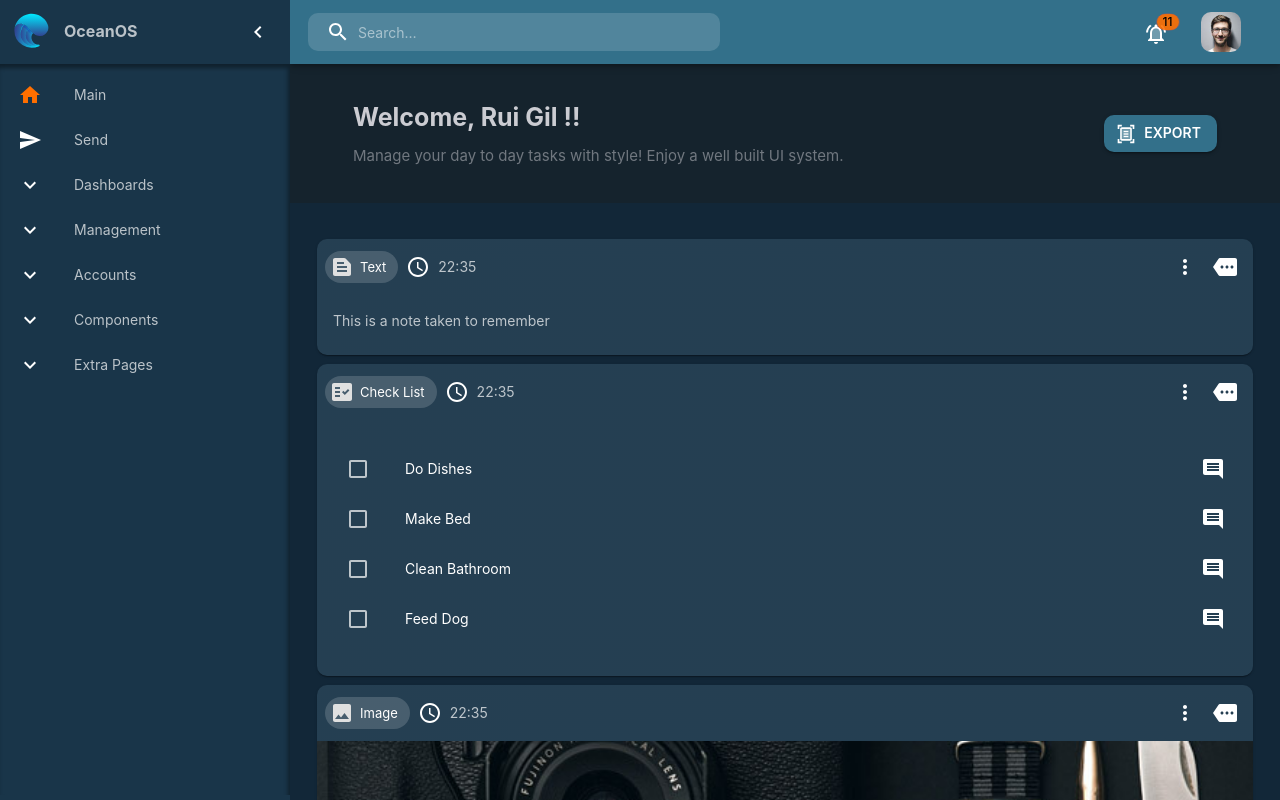
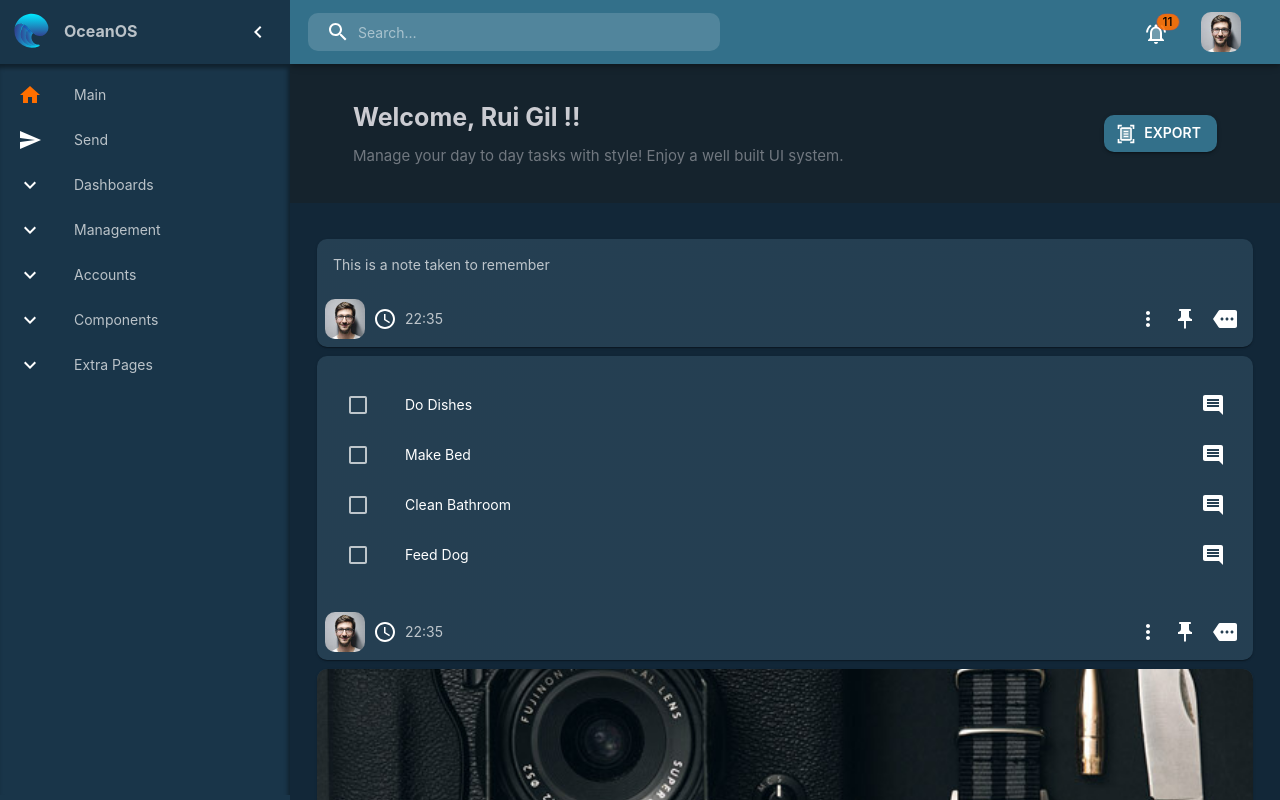
Before and after one commit to ocean-os-org/ocean-os, a React (Vite) app in the folder packages/oos-local-webui/: page /home in a window 1280 px wide. Shown: the top 800 px of the page. Built offline with nearby package versions, Linux system fonts and the light colour scheme.

Commit message:
refactoring drop

```diff
--- a/packages/oos-local-webui/package.json
+++ b/packages/oos-local-webui/package.json
@@ -4,7 +4,7 @@
   "version": "1.0.0",
   "type": "module",
   "scripts": {
-    "start": "vite --port 7070 --open",
+    "start": "vite --host --port 7070",
     "build": "tsc --noEmit && vite build",
     "preview": "vite preview --port 8080 --open"
   },
--- /dev/null
+++ b/packages/oos-local-webui/src/components/Drop/DropMenu.tsx
@@ -0,0 +1,86 @@
+import Delete from "@mui/icons-material/Delete";
+import IconButton from "@mui/material/IconButton";
+import ListItemIcon from "@mui/material/ListItemIcon";
+import Menu from "@mui/material/Menu";
+import MenuItem from "@mui/material/MenuItem";
+import Typography from "@mui/material/Typography"
+import { useState } from "react";
+import { DropProps } from '../../contexts/DropsContext';
+import MoreVertIcon from '@mui/icons-material/MoreVert';
+import { Edit, MoreVert } from "@mui/icons-material";
+
+const DropMenu = ({ drop }: DropProps) => {
+    const [anchorEl, setAnchorEl] = useState<null | HTMLElement>(null);
+    const open = Boolean(anchorEl);
+    const handleClick = (event: React.MouseEvent<HTMLElement>) => {
+      setAnchorEl(event.currentTarget);
+    };
+    const handleClose = () => {
+      setAnchorEl(null);
+    };
+
+    return  (
+        <>
+            <IconButton
+                onClick={handleClick}
+                size="small"
+                sx={{ ml: 2 }}
+                aria-controls={open ? 'account-menu' : undefined}
+                aria-haspopup="true"
+                aria-expanded={open ? 'true' : undefined}
+            >
+                <MoreVert />
+            </IconButton>
+            <Menu
+                anchorEl={anchorEl}
+                id="account-menu"
+                open={open}
+                onClose={handleClose}
+                onClick={handleClose}
+                PaperProps={{
+                elevation: 0,
+                sx: {
+                    overflow: 'visible',
+                    filter: 'drop-shadow(0px 2px 8px rgba(0,0,0,0.32))',
+                    mt: 1.5,
+                    '& .MuiAvatar-root': {
+                    width: 32,
+                    height: 32,
+                    ml: -0.5,
+                    mr: 1,
+                    },
+                    '&:before': {
+                    content: '""',
+                    display: 'block',
+                    position: 'absolute',
+                    top: 0,
+                    right: 14,
+                    width: 10,
+                    height: 10,
+                    bgcolor: 'background.paper',
+                    transform: 'translateY(-50%) rotate(45deg)',
+                    zIndex: 0,
+                    },
+                },
+                }}
+                transformOrigin={{ horizontal: 'right', vertical: 'top' }}
+                anchorOrigin={{ horizontal: 'right', vertical: 'bottom' }}
+            >
+                <MenuItem onClick={handleClose}>
+                    <ListItemIcon>
+                        <Delete fontSize="small" />
+                    </ListItemIcon>
+                    Delete
+                </MenuItem>
+                <MenuItem onClick={handleClose}>
+                    <ListItemIcon>
+                        <Edit fontSize="small" />
+                    </ListItemIcon>
+                    Edit
+                </MenuItem>
+            </Menu>
+    </>
+    )
+}
+
+export default DropMenu;
--- a/packages/oos-local-webui/src/components/Drop/index.tsx
+++ b/packages/oos-local-webui/src/components/Drop/index.tsx
@@ -6,7 +6,7 @@ import Chip from "@mui/material/Chip";
 import Collapse from "@mui/material/Collapse";
 import IconButton, { IconButtonProps } from "@mui/material/IconButton";
 import Typography from "@mui/material/Typography";
-import MoreVertIcon from '@mui/icons-material/MoreVert';
+
 import ScheduleIcon from '@mui/icons-material/Schedule';
 import ImageIcon from '@mui/icons-material/Image';
 import AutorenewIcon from '@mui/icons-material/Autorenew';
@@ -20,7 +20,7 @@ import CommitIcon from '@mui/icons-material/Commit';
 import TextSnippetIcon from '@mui/icons-material/TextSnippet';
 import ErrorIcon from '@mui/icons-material/Error';
 import { styled } from "@mui/material/styles";
-import { ComponentPropsWithoutRef, ElementType, PropsWithChildren, useState } from "react";
+import { ComponentPropsWithoutRef, ElementType, Fragment, PropsWithChildren, useState } from "react";
 import Avatar from "@mui/material/Avatar";
 import FactCheckIcon from '@mui/icons-material/FactCheck';
 import CardMedia from "@mui/material/CardMedia";
@@ -28,7 +28,10 @@ import CardMedia from "@mui/material/CardMedia";
 import DropText from './DropText';
 import DropCheckList from './DropCheckList';
 import DropImage from './DropImage';
-import {TDrop, DropProps } from '../../contexts/DropsContext';
+import {TDrop, DropProps, TMeta } from '../../contexts/DropsContext';
+import PushPinIcon from '@mui/icons-material/PushPin';
+
+import DropMenu from "./DropMenu";
 
 interface ExpandMoreProps extends IconButtonProps {
     expand: boolean;
@@ -48,12 +51,14 @@ const ExpandMore = styled((props: ExpandMoreProps) => {
 type AsProps<T extends ElementType> = {
     as?: T;
 }
+
 type PropsToOmit<T extends ElementType, P> = keyof (AsProps<T> & P)
 type PolyProps<T extends ElementType, Props = {}> = PropsWithChildren<AsProps<T> & Props> & Omit<ComponentPropsWithoutRef<T>, PropsToOmit<T,Props>>
 
 
 const Drop = ({ drop, ...restProps }: DropProps ) => {
     const [expanded, setExpanded] = useState(false);
+
 
     const dropType = (v:TDrop) => v.metas.find( i => i.key == 'type')?.value || '';
 
@@ -74,43 +79,63 @@ const Drop = ({ drop, ...restProps }: DropProps ) => {
 
     const MetaType = ({ type }:{ type: string }) => {
         switch(type){
-            case 'text': return <Chip label="Text"  icon={<TextSnippetIcon />}/>;
-            case 'checklist': return <Chip label="Check List"  icon={<FactCheckIcon />}/>;
-            case 'image': return <Chip label="Image"  icon={<ImageIcon />}/>;
-            default: return <Chip label="Unrecognized Type"  icon={<ErrorIcon />}/>;
+            case 'text': return <Chip size="small" label="Text"  icon={<TextSnippetIcon />}/>;
+            case 'checklist': return <Chip size="small" label="Check List"  icon={<FactCheckIcon />}/>;
+            case 'image': return <Chip size="small" label="Image"  icon={<ImageIcon />}/>;
+            default: return <Chip size="small" label="Unrecognized Type"  icon={<ErrorIcon />}/>;
         }
     }
 
-    const metas = () => {
-
-      return drop.metas.map( m => {
+    const Metas = () => {
+      return drop.metas.map( (m,i) => {
+        const meta = (m:TMeta) => {
             switch (m.key) {
                 case 'type': return <MetaType type={m.value}/>;
-          case 'label' : return <Chip label={m.value} color="secondary" icon={<LocalOfferIcon />} />
-          case 'extension': return <Chip color="warning" label={m.value} icon={<ExtensionIcon />}/>;
-          case 'person': return <Chip color="info" label={m.value} avatar={<Avatar  src="/assets/images/avatars/1.jpg" />} />
-          case 'public': return <Chip color="info" label={m.value} icon={<RssFeedIcon />} />
-          case 'group' : return <Chip label={m.value} color="primary" icon={<CollectionsBookmarkIcon />} />
-          case 'dapp' : return <Chip label={m.value} color="error" icon={<CommitIcon />} />
-          default: return <Chip label="Unrecognized Meta"  icon={<ErrorIcon />}/>;
+                case 'label' : return <Chip size="small" label={m.value} color="secondary" icon={<LocalOfferIcon />} />
+                case 'extension': return <Chip size="small"  color="warning" label={m.value} icon={<ExtensionIcon />}/>;
+                case 'person': return <Chip size="small"  color="info" label={m.value} avatar={<Avatar  src="/assets/images/avatars/1.jpg" />} />
+                case 'public': return <Chip size="small"  color="info" label={m.value} icon={<RssFeedIcon />} />
+                case 'group' : return <Chip size="small" label={m.value} color="primary" icon={<CollectionsBookmarkIcon />} />
+                case 'dapp' : return <Chip size="small" label={m.value} color="error" icon={<CommitIcon />} />
+                default: return <Chip size="small" label="Unrecognized Meta"  icon={<ErrorIcon />}/>;
               }
+        }
+        return <Fragment key={i}>{meta(m)}</Fragment>
       })
-
     }
 
     return (
         <Card sx={{marginBottom: 1}}>
+            {   isImage &&
+                <CardMedia
+                    sx={{
+                    height: 0,
+                    paddingTop: '56.25%' // 16:9
+                    }}
+                    image={drop.content.src}
+                    title="Travel Gear"
+                />
+            }
+            <CardContent>
+                <DropType {...restProps} />
+            </CardContent>
             <CardActions disableSpacing>
-          <MetaType type={dropType(drop)}/>
+                <Avatar variant="rounded" src="/assets/images/avatars/4.jpg"/>
                 <IconButton aria-label="settings">
                     <ScheduleIcon />
                 </IconButton>
                 <Typography variant="body2" color="text.secondary">
                     22:35
                 </Typography>
-            <Box sx={{  display: 'flex', justifyContent: 'flex-end', alignItems: 'center', flexGrow: 1 }}>
-            <IconButton aria-label="settings">
-                <MoreVertIcon />
+                <Box sx={{
+                    display: 'flex',
+                    justifyContent: 'flex-end',
+                    alignItems: 'center',
+                    flexGrow: 1
+                }}>
+                    <DropMenu drop={drop} />
+                    <IconButton>
+                        <PushPinIcon/>
                     </IconButton>
                     <ExpandMore
                         expand={expanded}
@@ -124,23 +149,9 @@ const Drop = ({ drop, ...restProps }: DropProps ) => {
             </CardActions>
             <Collapse in={expanded} timeout="auto" unmountOnExit>
                 <CardContent sx={{display: 'flex', gap: '5px', flexWrap: 'wrap'}}>
-              {metas().map( m => m)}
+                    { Metas() }
                 </CardContent>
             </Collapse>
-          {
-            isImage &&
-            <CardMedia
-              sx={{
-                height: 0,
-                paddingTop: '56.25%' // 16:9
-              }}
-              image={drop.content.src}
-              title="Travel Gear"
-            />
-          }
-          <CardContent>
-              <DropType {...restProps} />
-          </CardContent>
         </Card>
     );
 }
--- a/packages/oos-local-webui/src/contexts/DropsContext.tsx
+++ b/packages/oos-local-webui/src/contexts/DropsContext.tsx
@@ -32,6 +32,7 @@ export type TDrop = {
 }
 
 export type TMeta = {
+    id?: string;
     key:string;
     value:string;
 }
```
Lines whose indentation alone changed are shown as unchanged.
